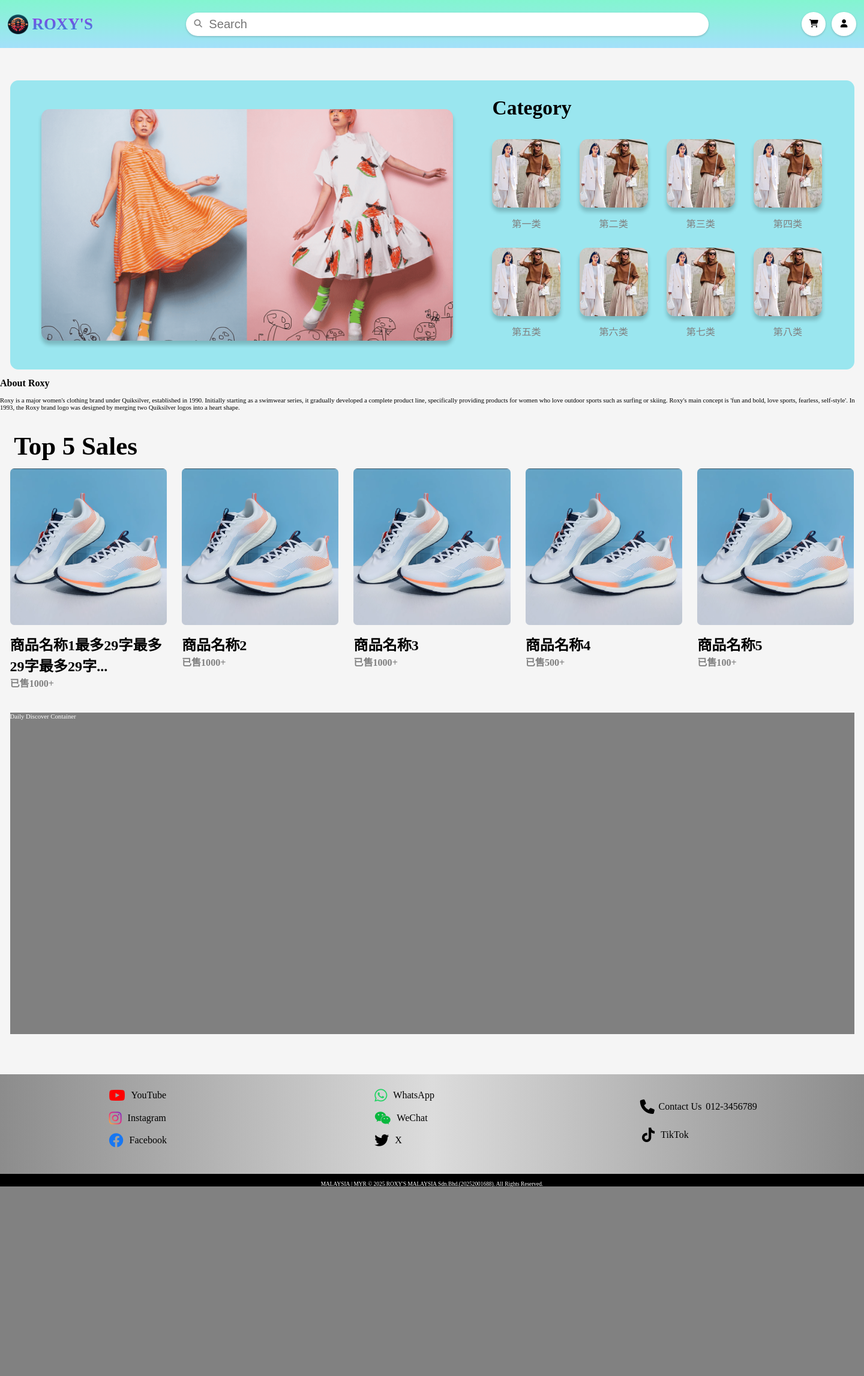
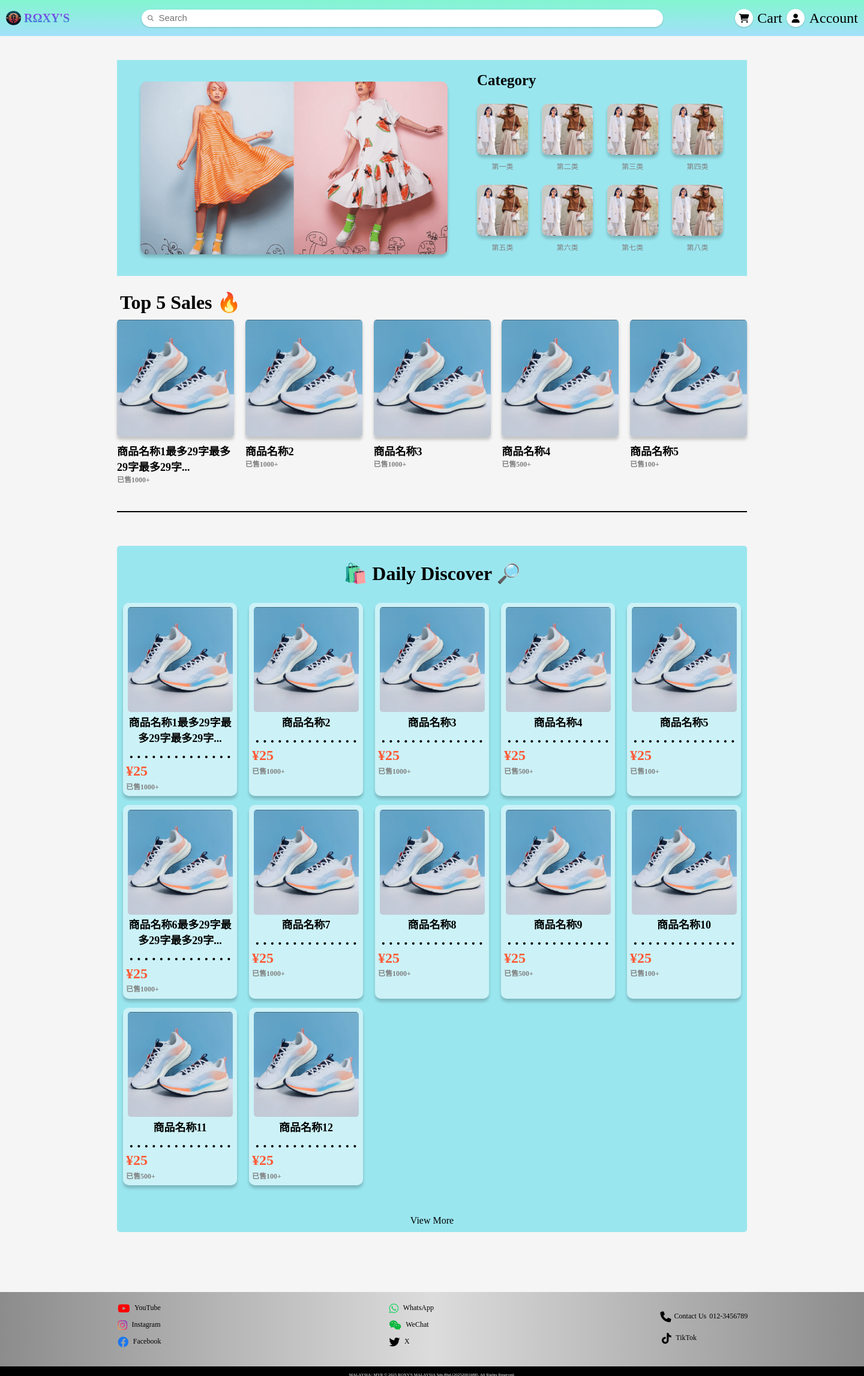
Before and after one commit to Rayan-Loh/Web-Assignment-Code, a PHP site: page / in a window 1440 px wide. Shown: the whole page at 60% size. Before the commit the page ends 1978 px from the top, so only its background shows below. Run offline with PHP 8.4, Linux system fonts and the light colour scheme.

Commit message:
HeaderUI调整，Daily Discover完成，搜索栏历史记录

```diff
--- a/_dailydiscover.php
+++ /dev/null
@@ -1,3 +0,0 @@
-<div class="Daily-Discover-Container">
-    <p>Daily Discover Container</p>
-</div>
--- a/_topsales.php
+++ /dev/null
@@ -1,24 +0,0 @@
-<?php
-$products = [
-    ["name" => "商品名称1最多29字最多29字最多29字...", "image" => "image/product/product1.png", "link" => "product1.php", "sold" => "已售1000+"],
-    ["name" => "商品名称2", "image" => "image/product/product1.png", "link" => "product2.php", "sold" => "已售1000+"],
-    ["name" => "商品名称3", "image" => "image/product/product1.png", "link" => "product3.php", "sold" => "已售1000+"],
-    ["name" => "商品名称4", "image" => "image/product/product1.png", "link" => "product4.php", "sold" => "已售500+"],
-    ["name" => "商品名称5", "image" => "image/product/product1.png", "link" => "product5.php", "sold" => "已售100+"]
-];
-?>
-<div class="Top-Sales-Container">
-    <h2>Top 5 Sales</h2>
-    <div class="sales-items">
-        <?php foreach ($products as $product): ?>
-            <a class="sales-item" href="<?= $product['link'] ?>">
-                <div class="image-container">
-                    <img src="<?= $product['image'] ?>">
-                    <p class="jump-text">跳转到页面</p>
-                </div>
-                <p class="product-name"><?= $product['name'] ?></p>
-                <p class="sold-count"><?= $product['sold'] ?></p>
-            </a>
-        <?php endforeach; ?>
-    </div>
-</div>
--- a/css/home_style.css
+++ b/css/home_style.css
@@ -6,6 +6,8 @@ header {
     width: 100%;
     height: 120px;
     background: linear-gradient(to bottom, rgba(131, 245, 208, 1), rgba(163, 224, 250, 1));
+    box-shadow: 0;
+
     display: flex;
     align-items: center;  /* 垂直居中 */
     justify-content: space-between; /* 左右两侧对齐，内部元素保持间距 */
@@ -56,10 +58,11 @@ header {
         padding: 0px 0px;
         width: 100%;
         font-size: 24px;
+        overflow: hidden;
 
         input{
             border: none;
-            width: 90%;
+            width: 100%;
             font-size: 30px;
             outline: none;
         }
@@ -76,6 +79,46 @@ header {
         border-radius: 0 20px 20px 0;
     }
 }
+/* 搜索历史容器 */
+.search-history {
+    position: absolute;
+    top: 75%; /* 紧贴输入框下面 */
+    width: 58%;
+    max-height: 600px; /* 限制最大高度 */
+    overflow-y: auto; /* 超出时滚动 */
+    background: white;
+    border-radius: 10px;
+    box-shadow: 0 2px 5px rgba(0, 0, 0, 0.2);
+    display:block;
+    z-index: -10; /* 低于serach bar */
+}
+
+/* 每条搜索记录 */
+.search-history-item {
+    display: flex; /* 让图标和文字在同一行 */
+    align-items: center; /* 垂直居中 */
+    padding: 15px;
+    font-size: 30px;
+    cursor: pointer;
+    border-bottom: 1px solid #ddd;
+}
+
+.search-history-item:last-child {
+    border-bottom: none;
+}
+
+/* 历史记录图标 */
+.search-history-item i {
+    color: gray;
+    font-size: 30px;
+    margin-right: 30px; /* 图标和文本间距 */
+}
+
+/* 悬停时高亮 */
+.search-history-item:hover {
+    background: #f0f0f0;
+}
+
 
 
 .right-icon {
@@ -99,8 +142,17 @@ header {
 
     /* 调整图标大小和颜色 */
     .icon-container i {
-        font-size: 20px;
+        font-size: 30px;
         color: black;
+    }
+
+    span{
+        font-size: 48px;
+        color: black;
+    }
+
+    a{
+        text-decoration: none;
     }
 }
 
@@ -140,11 +192,11 @@ footer {
         font-size: 24px;
 
         a{
-            display: flex;  /* 让图标和文字并排 */
-            align-items: center;  /* 垂直居中 */
-            gap: 10px;  /* 图标和文字的间距 */
-            text-decoration: none;  /* 取消默认超链接下划线 */
-            color: black;  /* 让超链接文字颜色继承 */
+            display: flex;
+            align-items: center;
+            gap: 10px;
+            text-decoration: none;
+            color: black;
         }
         /* hypertext 显示下划线 */
         a span:hover{
@@ -179,7 +231,7 @@ html, body {
 html{
     /* Because whole's scale is wrong so i adjust the default zoom */
     /* now the 100% scale will look normally */
-    zoom: 67%;
+    zoom: 50%;
     background-color: #F5F5F5;
 }
 
@@ -198,7 +250,7 @@ html{
     height: 720px;
     margin: 200px auto 0px; /* 上方 110px，左右自动居中 */
 
-    border-radius: 20px;
+    border-radius: 0px;
 
     /* 添加动画 */
     animation: colorTransition 5s infinite alternate ease-in-out;
@@ -355,6 +407,8 @@ html{
         text-align: start;
         cursor: pointer;
         text-decoration: none;
+        box-shadow: 0 10px 10px rgba(0, 0, 0, 0.2);
+
     }
     .image-container {
         position: relative;
@@ -406,14 +460,131 @@ html{
 
 
 
-.Daily-Discover-Container{
-    background-color: grey;
+.Daily-Discover-Container {
+    position: relative; /* 让子元素可以使用 absolute */
+
     width: 2100px;
-    height: 800px;
-    margin: 100px auto 100px; /* 上方 50px 下方 100px，左右自动居中 */
+    margin: 250px auto 200px;
+    border-radius: 10px;
+    text-align: center;
+    animation: colorTransition 5s infinite alternate ease-in-out;
+    padding: 20px 0;
 
-    color: white;
+    h2 {
+        font-size: 64px;
+        padding-top: 20px;
+        margin-bottom: 20px;
+        position: relative;
+        bottom: 40px;
+    }
+
+    h2::before {
+        position: absolute;
+        top: -150px;
+
+        content: "";
+        display: block;
+        background-color: black;
+        width: 100%;
+        height: 4px;
+        margin-bottom: 30px;
+    }
+
+    .sales-items {
+        display: flex;
+        flex-wrap: wrap;
+        align-content: start;
+        row-gap: 30px;
+        column-gap: 40px;
+        margin: 10px 20px 10px 20px;
+    }
+
+    .sales-item {
+
+        width: 360px; /* 统一宽度 */
+        height: auto;
+        border-radius: 20px;
+        text-align: start; /* 文字左对齐 */
+        cursor: pointer;
+        text-decoration: none;
+        background-color: rgba(255,255,255,0.5);
+        box-shadow: 0 10px 10px rgba(0, 0, 0, 0.2);
+
+        padding: 10px;
+    }
+
+    .image-container {
+        width: 350px;
+        height: 350px; /* 统一图片高度 */
+        position: relative;
+        margin: 5px auto 0;
+    }
+
+    .image-container img {
+        width: 100%;
+        height: 100%;
+        object-fit: cover;
+        border-radius: 10px;
+    }
+
+    .sales-item p {
+        font-weight: bold;
+        margin: 5px 0;
+    }
+
+    .product-name {
+        color: black;
+        font-size: 36px;
+        word-wrap: break-word;
+        text-align: center;
+    }
+    .product-name::after {
+        display: block;
+        content: ".  .  .  .  .  .  .  .  .  .  .  .  .  .";
+        font-size:50px;
+    }
+
+    .product-price {
+        color: #ff5733; /* 橙色价格，突出显示 */
+        font-size: 48px;
+        font-weight: bold;
+    }
+
+    .sold-count {
+        color: gray;
+        font-size: 24px;
+    }
+
+    .sales-item:hover img {
+        opacity: 0.5;
+    }
+
+    .jump-text {
+        position: absolute;
+        top: 50%;
+        left: 50%;
+        transform: translate(-50%, -50%);
+        background: rgba(0, 0, 0, 0.5);
+        color: white;
+        padding: 5px 10px;
+        font-size: 18px;
+        border-radius: 5px;
+        opacity: 0;
+        transition: opacity 0.3s;
+    }
+
+    .sales-item:hover .jump-text {
+        opacity: 1;
+    }
 }
+.Daily-Discover-Container::after{
+    display: block;
+    content: "View More";
+    font-size: 32px;
+    margin-top: 100px;
+}
+
+
 
 
 .fab {
@@ -436,14 +607,6 @@ html{
     &.fa-tiktok { color: #000000; }
 }
 
-@font-face {
-    font-family: "Custom1";
-    src: url("/text_asset/AlimamaFangYuanTiVF-Thin-2.ttf") format("woff2"),
-        url("/text_asset/AlimamaFangYuanTiVF-Thin-2.ttf") format("woff");
-    font-weight: bold;
-    font-style: normal;
-}
-
 .user-info-card {
     display: none;
     position: absolute;
--- a/index.php
+++ b/index.php
@@ -9,88 +9,19 @@ session_start();
 <?php include '_head.php'; ?>
 
 <body>
-<header>
-    <div class="ROXYS">
-        <img src="/image/web_icon.png" alt="Roxy Logo">
-        <p>ROXY'S</p>
-    </div>
-    <div class="search-container">
-        <i class="fas fa-search"></i>
-        <label class="search-bar">
-            <input type="text" placeholder="Search" >
-        </label>
-    </div>
-    <div class="right-icon">
-        <div class="icon-container">
-            <a href="cart">
-                <i class="fas fa-shopping-cart"></i>
-            </a>
-        </div>
-        <div class="icon-container">
-            <?php if (isset($_SESSION['loggedin']) && $_SESSION['loggedin'] === true): ?>
-                <i class="fas fa-user" id="userIcon"></i>
-                <div id="userInfoCard" class="user-info-card">
-                    <p>Username: <?php echo $_SESSION['username']; ?></p>
-                    <a href="logout">Logout</a>
-                </div>
-            <?php else: ?>
-                <a href="login">
-                    <i class="fas fa-user"></i>
-                </a>
-            <?php endif; ?>
-        </div>
-    </div>
-</header>
+    <!-- Header Content -->
+    <?php include 'program/home/_header.php'; ?>
 
-<nav>
-    <div class="First-Box-Container">
-        <div class="carousel">
-            <button class="prev-button">&#10094;</button>
-            <img id="carousel-image" src="image/carousel/fashion1.jpg" alt="">
-            <button class="next-button">&#10095;</button>
-        </div>
+    <!-- First Box Content -->
+    <?php include 'program/home/_firstbox.php'; ?>
 
-        <div class="category-container">
-            <p>Category</p>
-            <div class="category">
-                <?php
-                $categories = [
-                    "category1.php" => "第一类",
-                    "category2.php" => "第二类",
-                    "category3.php" => "第三类",
-                    "category4.php" => "第四类",
-                    "category5.php" => "第五类",
-                    "category6.php" => "第六类",
-                    "category7.php" => "第七类",
-                    "category8.php" => "第八类"
-                ];
+    <!-- Top Sales Content -->
+    <?php include 'program/home/_topsales.php'; ?>
 
-                foreach ($categories as $link => $name): ?>
-                    <a href="<?= $link ?>" class="category-box">
-                        <img src="image/carousel/fashion1.jpg" alt="<?= $name ?>">
-                        <p><?= $name ?></p>
-                    </a>
-                <?php endforeach; ?>
-            </div>
-        </div>
-    </div>
-    <script src="/js/carousel.js"></script>
+    <!-- Daily Discover Content -->
+    <?php include 'program/home/_dailydiscover.php'; ?>
 
-</nav>
-
-
-<section class="brand-description">
-    <h1>About Roxy</h1>
-    <p>Roxy is a major women's clothing brand under Quiksilver, established in 1990. Initially starting as a swimwear series, it gradually developed a complete product line, specifically providing products for women who love outdoor sports such as surfing or skiing. Roxy's main concept is 'fun and bold, love sports, fearless, self-style'. In 1993, the Roxy brand logo was designed by merging two Quiksilver logos into a heart shape.</p>
-</section>
-
-<!-- Top Sales Content -->
-<?php include '_topsales.php'; ?>
-
-<!-- Daily Discover Content -->
-<?php include '_dailydiscover.php'; ?>
-
-<!-- Footer -->
-<?php include '_foot.php'; ?>
+    <!-- Footer -->
+    <?php include '_foot.php'; ?>
 </body>
 </html>
--- /dev/null
+++ b/program/home/_dailydiscover.php
@@ -0,0 +1,41 @@
+<?php
+$products = [
+    ["name" => "商品名称1最多29字最多29字最多29字...", "image" => "image/product/product1.png", "link" => "product1.php", "sold" => "已售1000+"],
+    ["name" => "商品名称2", "image" => "image/product/product1.png", "link" => "product1.php", "sold" => "已售1000+"],
+    ["name" => "商品名称3", "image" => "image/product/product1.png", "link" => "product1.php", "sold" => "已售1000+"],
+    ["name" => "商品名称4", "image" => "image/product/product1.png", "link" => "product1.php", "sold" => "已售500+"],
+    ["name" => "商品名称5", "image" => "image/product/product1.png", "link" => "product1.php", "sold" => "已售100+"],
+    ["name" => "商品名称6最多29字最多29字最多29字...", "image" => "image/product/product1.png", "link" => "product1.php", "sold" => "已售1000+"],
+    ["name" => "商品名称7", "image" => "image/product/product1.png", "link" => "product1.php", "sold" => "已售1000+"],
+    ["name" => "商品名称8", "image" => "image/product/product1.png", "link" => "product1.php", "sold" => "已售1000+"],
+    ["name" => "商品名称9", "image" => "image/product/product1.png", "link" => "product1.php", "sold" => "已售500+"],
+    ["name" => "商品名称10", "image" => "image/product/product1.png", "link" => "product1.php", "sold" => "已售100+"],
+    ["name" => "商品名称11", "image" => "image/product/product1.png", "link" => "product1.php", "sold" => "已售500+"],
+    ["name" => "商品名称12", "image" => "image/product/product1.png", "link" => "product1.php", "sold" => "已售100+"]
+];
+
+// Item Price (价格和商品页面link，因为商品页面是唯一的)
+$prices = [
+    "product1.php" => "¥25"
+];
+
+?>
+
+<div class="Daily-Discover-Container">
+    <h2>🛍️ Daily Discover 🔎</h2>
+    <div class="sales-items">
+        <?php foreach ($products as $product): ?>
+            <a class="sales-item" href="<?= htmlspecialchars($product['link']) ?>">
+                <div class="image-container">
+                    <img src="<?= htmlspecialchars($product['image']) ?>" alt="<?= htmlspecialchars($product['name']) ?>">
+                    <p class="jump-text">跳转到页面</p>
+                </div>
+                <p class="product-name"><?= htmlspecialchars($product['name']) ?></p>
+                <?php if (isset($prices[$product['link']])): ?>
+                    <p class="product-price"><?= $prices[$product['link']] ?></p>
+                <?php endif; ?>
+                <p class="sold-count"><?= htmlspecialchars($product['sold']) ?></p>
+            </a>
+        <?php endforeach; ?>
+    </div>
+</div>
--- /dev/null
+++ b/program/home/_firstbox.php
@@ -0,0 +1,35 @@
+<nav>
+    <div class="First-Box-Container">
+        <div class="carousel">
+            <button class="prev-button">&#10094;</button>
+            <img id="carousel-image" src="image/carousel/fashion1.jpg" alt="">
+            <button class="next-button">&#10095;</button>
+        </div>
+
+        <div class="category-container">
+            <p>Category</p>
+            <div class="category">
+                <?php
+                $categories = [
+                    "category1.php" => "第一类",
+                    "category2.php" => "第二类",
+                    "category3.php" => "第三类",
+                    "category4.php" => "第四类",
+                    "category5.php" => "第五类",
+                    "category6.php" => "第六类",
+                    "category7.php" => "第七类",
+                    "category8.php" => "第八类"
+                ];
+
+                foreach ($categories as $link => $name): ?>
+                    <a href="<?= $link ?>" class="category-box">
+                        <img src="image/carousel/fashion1.jpg" alt="<?= $name ?>">
+                        <p><?= $name ?></p>
+                    </a>
+                <?php endforeach; ?>
+            </div>
+        </div>
+    </div>
+    <script src="/js/carousel.js"></script>
+
+</nav>
--- /dev/null
+++ b/program/home/_header.php
@@ -0,0 +1,39 @@
+<header>
+    <div class="ROXYS">
+        <img src="/image/web_icon.png" alt="Roxy Logo">
+        <p>RΩXY'S</p>
+    </div>
+
+    <div class="search-container">
+        <i class="fas fa-search"></i>
+        <label class="search-bar">
+            <input type="text" id="searchInput" placeholder="Search">
+            <div class="search-history" id="searchHistory"></div>
+        </label>
+    </div>
+    <script src="/js/search_history.js"></script>
+
+    <div class="right-icon">
+        <div class="icon-container">
+            <a href="cart">
+                <i class="fas fa-shopping-cart"></i>
+            </a>
+        </div>
+        <a href="cart"><span>Cart</span></a>
+        <div class="icon-container">
+            <?php if (isset($_SESSION['loggedin']) && $_SESSION['loggedin'] === true): ?>
+                <i class="fas fa-user" id="userIcon"></i>
+                <div id="userInfoCard" class="user-info-card">
+                    <p>Username: <?php echo $_SESSION['username']; ?></p>
+                    <a href="logout">Logout</a>
+                </div>
+            <?php else: ?>
+                <a href="login">
+                    <i class="fas fa-user"></i>
+                </a>
+            <?php endif; ?>
+        </div>
+        <a href="cart"><span>Account</span></a>
+    </div>
+    <script src="/js/header.js" defer></script>
+</header>
--- /dev/null
+++ b/program/home/_topsales.php
@@ -0,0 +1,24 @@
+<?php
+$products = [
+    ["name" => "商品名称1最多29字最多29字最多29字...", "image" => "image/product/product1.png", "link" => "product1.php", "sold" => "已售1000+"],
+    ["name" => "商品名称2", "image" => "image/product/product1.png", "link" => "product2.php", "sold" => "已售1000+"],
+    ["name" => "商品名称3", "image" => "image/product/product1.png", "link" => "product3.php", "sold" => "已售1000+"],
+    ["name" => "商品名称4", "image" => "image/product/product1.png", "link" => "product4.php", "sold" => "已售500+"],
+    ["name" => "商品名称5", "image" => "image/product/product1.png", "link" => "product5.php", "sold" => "已售100+"]
+];
+?>
+<div class="Top-Sales-Container">
+    <h2>Top 5 Sales 🔥</h2>
+    <div class="sales-items">
+        <?php foreach ($products as $product): ?>
+            <a class="sales-item" href="<?= $product['link'] ?>">
+                <div class="image-container">
+                    <img src="<?= $product['image'] ?>">
+                    <p class="jump-text">跳转到页面</p>
+                </div>
+                <p class="product-name"><?= $product['name'] ?></p>
+                <p class="sold-count"><?= $product['sold'] ?></p>
+            </a>
+        <?php endforeach; ?>
+    </div>
+</div>
```
Also changed, not shown: js/header.js (added, +10 -0 lines), js/search_history.js (added, +67 -0 lines).
